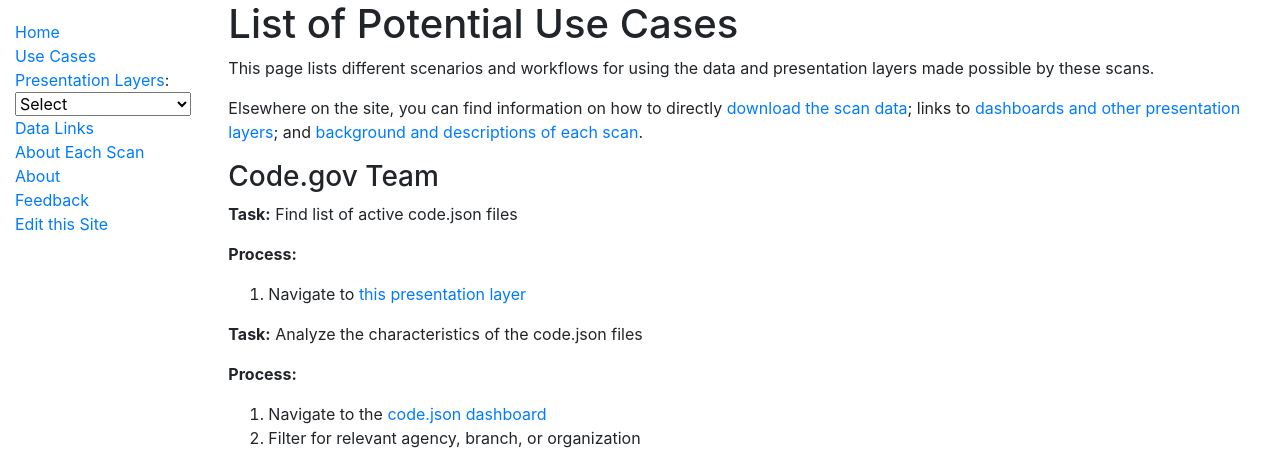
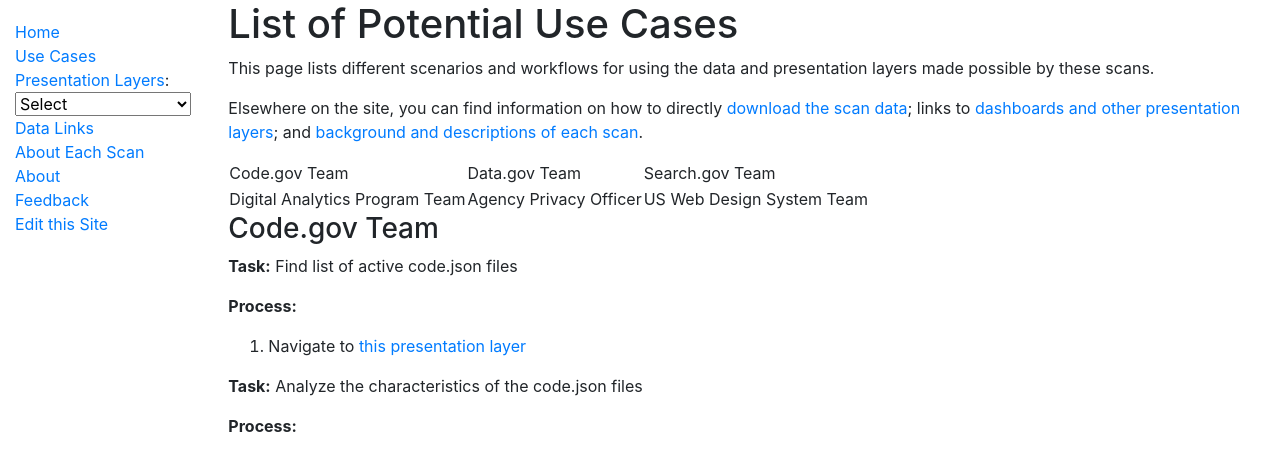
Before and after one commit to 18F/site-scanning, a Django app: template scanner_ui/ui/templates/use-cases.html in a window 1280 px wide. Shown: the top 452 px of the page. Run offline with Django 3.2, Linux system fonts and the light colour scheme; the template is opened without the code that fills it, so the values that code supplies are empty; some libraries are stand-ins or nearby versions.

Commit message:
Update use-cases.html

```diff
--- a/scanner_ui/ui/templates/use-cases.html
+++ b/scanner_ui/ui/templates/use-cases.html
@@ -4,6 +4,20 @@
   <h1>List of Potential Use Cases</h1>
   <p>This page lists different scenarios and workflows for using the data and presentation layers made possible by these scans.</p>
   <p>Elsewhere on the site, you can find information on how to directly <a href="/downloads/">download the scan data</a>; links to <a href="/presentation-layers/">dashboards and other presentation layers</a>; and <a href="/scans/">background and descriptions of each scan</a>.</p>
+
+
+<table>
+  <tr>
+    <td>Code.gov Team</td>
+    <td>Data.gov Team</td>
+    <td>Search.gov Team</td>
+  </tr>
+  <tr>
+    <td>Digital Analytics Program Team</td>
+    <td>Agency Privacy Officer</td>
+    <td>US Web Design System Team</td>
+  </tr>
+</table>
 
 
 <h3>Code.gov Team</h3>
```
